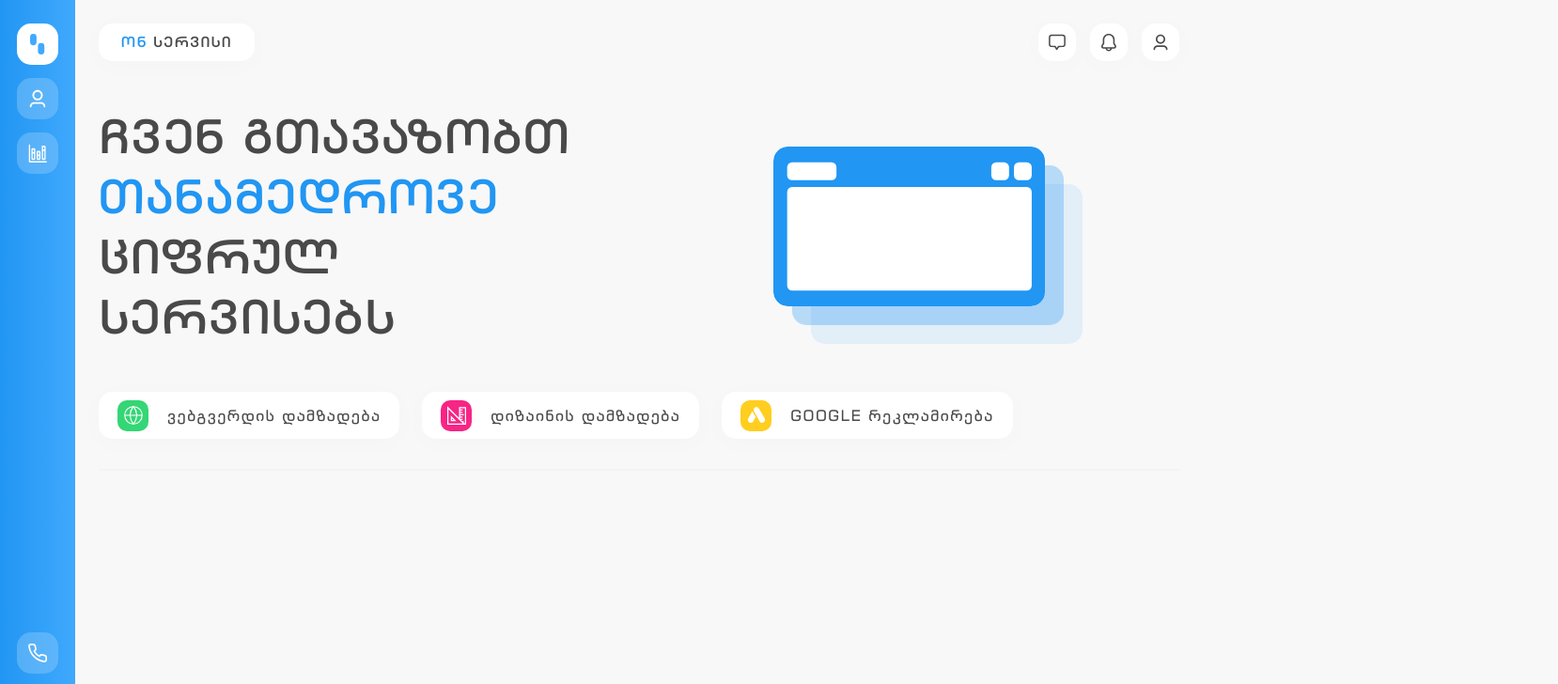
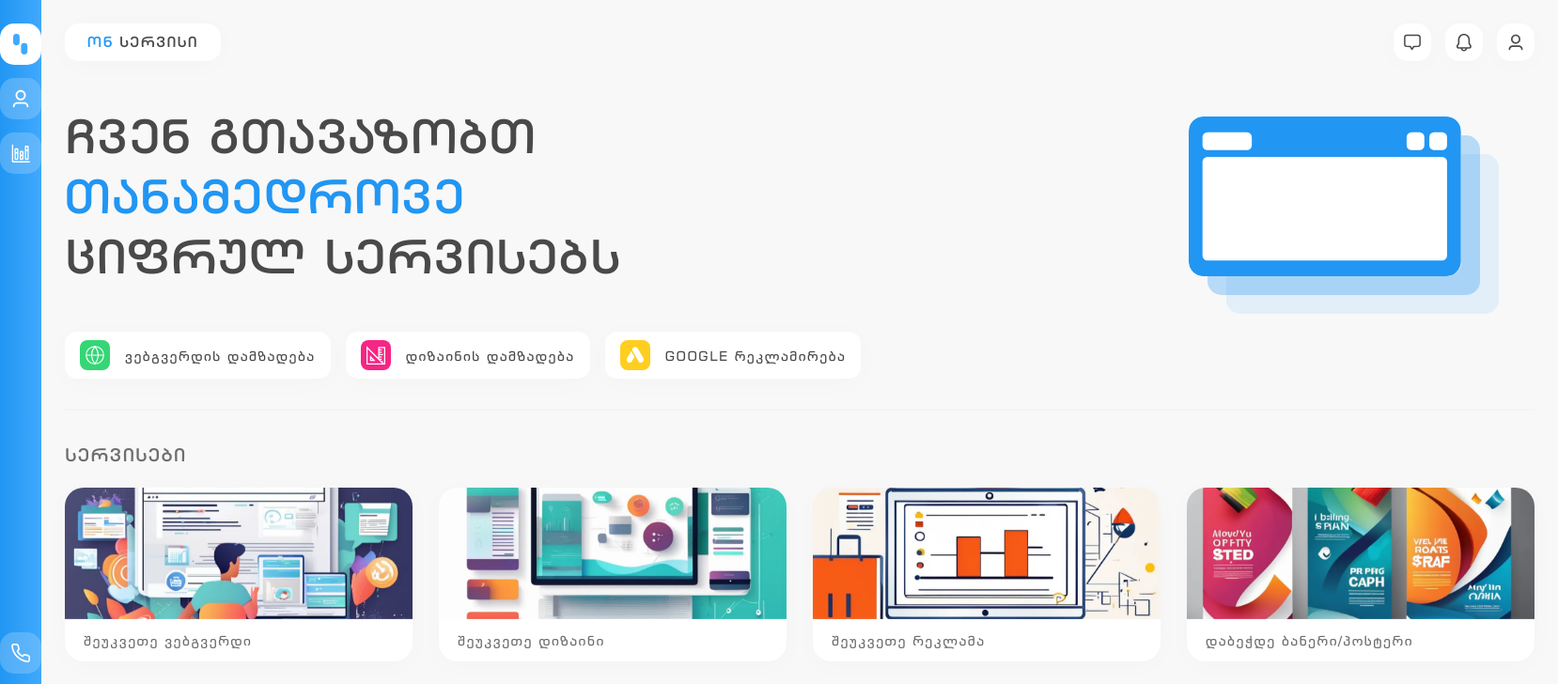
Before and after one commit to LukaFexshvelashvili/ONSERVICE, a React (Vite) app: page / in a window 1280 px wide. Shown: the top 728 px of the page at 94% size, 1658 px wide, since content can reach past the window. Built offline with nearby package versions, Linux system fonts and the light colour scheme.

Commit message:
Ended Home/Profile/Order Pages

```diff
--- a/src/components/NavBar.tsx
+++ b/src/components/NavBar.tsx
@@ -6,6 +6,7 @@ import {
   StackedIcon,
   UserIcon,
 } from "../assets/icons/icons";
+import OutsideClick from "./globals/OutsideClick";
 
 export default function NavBar() {
   return (
@@ -24,7 +25,10 @@ export function NavActions() {
   const [activeBubble, setActiveBubble] = useState<null | string>(null);
 
   return (
-    <div className="flex gap-[15px] items-center relative">
+    <OutsideClick
+      className="flex gap-[15px] items-center relative"
+      onOutsideClick={() => setActiveBubble(null)}
+    >
       <>
         <NavButton
           icon={ChatIcon}
@@ -56,7 +60,7 @@ export function NavActions() {
       <div
         className={`action_bar absolute transition-all duration-200 ${
           activeBubble == null ? "invisible opacity-0" : "visible opacity-100"
-        } right-0 w-[200px] rounded-info shadow-def p-4 py-4 flex flex-col items-center bg-white top-[55px]`}
+        } right-0 w-[200px] rounded-info shadow-def flex flex-col items-center bg-white top-[55px]`}
       >
         {(() => {
           switch (activeBubble) {
@@ -71,13 +75,13 @@ export function NavActions() {
           }
         })()}
       </div>
-    </div>
+    </OutsideClick>
   );
 }
 
 export function ChatBar() {
   return (
-    <div className="flex flex-col text-black2 text-[14px] tracking-wide w-[170px]">
+    <div className="flex flex-col text-black2 text-[14px] tracking-wide w-[170px] py-4">
       <div className="flex items-center gap-2 mx-auto select-none flex-col justify-center text-center">
         <div className="rounded-[8px] bg-main h-[28px] aspect-square"></div>
         დახმარების ცენტრთან ჩათის დაწყება
@@ -92,7 +96,8 @@ export function ChatBar() {
 
 export function NotificationsBar() {
   return (
-    <div className="flex flex-col text-black2 text-[14px] tracking-wide w-[170px] gap-2 max-h-[200px]">
+    <div className=" text-black2 text-[14px] tracking-wide w-[170px] py-4">
+      <div className="flex flex-col gap-2 max-h-[200px]">
         <div className="flex items-center gap-3 mx-auto select-none cursor-pointer w-full p-2 rounded-[8px] relative transition-colors hover:bg-mainClearHover bg-mainClear">
           <div className="absolute top-[-2px] right-[-2px] h-2 w-2 rounded-full bg-main"></div>
           <div className="rounded-[8px] bg-main h-[24px] aspect-square"></div>
@@ -111,12 +116,13 @@ export function NotificationsBar() {
           შეტყობინება
         </div>
       </div>
+    </div>
   );
 }
 
 export function ProfileBar() {
   return (
-    <div className="flex flex-col text-black text-[15px] tracking-wide w-[150px] py-2">
+    <div className="flex flex-col text-black text-[15px] tracking-wide w-[150px] py-6">
       <div className="flex items-center gap-3 mx-auto select-none cursor-pointer">
         <div className="rounded-[8px] bg-main h-[24px] aspect-square"></div>
         ლუკა
--- a/src/components/SideBar.tsx
+++ b/src/components/SideBar.tsx
@@ -10,7 +10,7 @@ import {
 function SideBar() {
   const [rowActive, setRowActive] = useState(0);
   return (
-    <div className="w-[80px] h-[100vh] min-h-[350px] sticky bg-gradient-to-r from-main to-secondMain py-[25px] flex justify-center select-none">
+    <div className="w-[80px] h-[100vh] min-h-[350px] top-0 sticky bg-gradient-to-r from-main to-secondMain py-[25px] flex justify-center select-none">
       <div className="flex flex-col justify-between gap-3.5 ">
         <div className="first_row flex items-center flex-col gap-3.5">
           {firstRow.map((e: Trow) => (
--- /dev/null
+++ b/src/components/globals/Card.tsx
@@ -0,0 +1,20 @@
+export default function Card(props: {
+  text: string;
+  img: string;
+  alt: string;
+}) {
+  return (
+    <div className="flickfx group rounded-cards h-[185px] w-[370px] bg-white shadow-def flex- flex-col overflow-hidden select-none transition-colors hover:bg-whiteHover cursor-pointer">
+      <div className=" image_side h-[140px] w-full relative">
+        <img
+          src={props.img}
+          className="flickfx group-hover:opacity-95 transition-opacity absolute h-full w-full object-cover top-0 left-0"
+          alt={props.alt}
+        />
+      </div>
+      <div className="h-[45px] w-full px-5 flex items-center text-[14px] font-bpg text-black2 tracking-[1.5px]">
+        {props.text}
+      </div>
+    </div>
+  );
+}
--- /dev/null
+++ b/src/components/globals/OutsideClick.tsx
@@ -0,0 +1,35 @@
+import React, { useRef, useEffect } from "react";
+
+type OutsideClickProps = {
+  children: any;
+  onOutsideClick: () => void;
+  className?: string;
+};
+
+export default function OutsideClick({
+  children,
+  onOutsideClick,
+  className,
+}: OutsideClickProps) {
+  const box = useRef<HTMLDivElement | null>(null);
+
+  useEffect(() => {
+    const handleClickOutside = (event: MouseEvent) => {
+      if (box.current && !box.current.contains(event.target as Node)) {
+        onOutsideClick();
+      }
+    };
+
+    window.addEventListener("click", handleClickOutside);
+
+    return () => {
+      window.removeEventListener("click", handleClickOutside);
+    };
+  }, [onOutsideClick]);
+
+  return (
+    <div ref={box} className={className}>
+      {children}
+    </div>
+  );
+}
--- a/src/index.css
+++ b/src/index.css
@@ -27,6 +27,9 @@
   src: url("assets/fonts/capsMedium.woff2");
   font-family: capsMedium;
 }
+.flickfx {
+  -webkit-transform: translateZ(0);
+}
 body {
   font-family: capsMedium;
   letter-spacing: 1.5px;
@@ -37,3 +40,10 @@ body {
   justify-content: center;
   align-items: center;
 }
+
+::-webkit-scrollbar {
+  @apply bg-whiteHover w-[8px];
+}
+::-webkit-scrollbar-thumb {
+  @apply bg-main;
+}
--- a/src/main/App.tsx
+++ b/src/main/App.tsx
@@ -1,6 +1,8 @@
 import NavBar from "../components/NavBar";
 import SideBar from "../components/SideBar";
 import Home from "../pages/Home/Home";
+import Orders from "../pages/Orders/Orders";
+import Profile from "../pages/Profile/Profile";
 
 function App() {
   return (
@@ -8,6 +10,8 @@ function App() {
       <SideBar />
       <Content>
         <Home />
+        {/* <Profile /> */}
+        {/* <Orders /> */}
       </Content>
     </Layout>
   );
@@ -23,7 +27,7 @@ function Content({ children }: any) {
   return (
     <div className="flex flex-col py-[25px] px-[25px] flex-1">
       <NavBar />
-      {children}
+      <main className="mt-12">{children}</main>
     </div>
   );
 }
--- a/src/pages/Home/Home.tsx
+++ b/src/pages/Home/Home.tsx
@@ -1,39 +1,65 @@
 import { SkeletonWindow } from "../../assets/decorations/Decorations";
 import { AdsIcon, DesignIcon, WebIcon } from "../../assets/icons/icons";
+import WebDeveloping from "../../assets/images/WebDeveloping.png";
+import DesignMaking from "../../assets/images/DesignMaking.png";
+import Advertisement from "../../assets/images/Advertisement.png";
+import Printing from "../../assets/images/Printing.png";
+import OnHome from "../../assets/images/OnHome.png";
+
+import Card from "../../components/globals/Card";
 
 export default function Home() {
   return (
-    <div className="mt-12">
+    <>
       <div className="flex items-center justify-between">
         <h1 className="text-black text-[52px] leading-[64px] flex-1">
           ჩვენ გთავაზობთ <br /> <span className="text-main">თანამედროვე </span>{" "}
           <br /> ციფრულ სერვისებს
         </h1>
-        <div className="flex-1 center">
+        <div className="flex-1 flex items-center justify-end pr-[5%] ">
           <SkeletonWindow className="rounded-info h-[170px] shadow-[20px_20px_rgba(33,_149,_243,_0.3),_40px_40px_rgba(33,_149,_243,_0.1)]" />
         </div>
       </div>
-      <div className="info_card_row flex justify-start items-center gap-6 font-bpg mt-12 text-[16px]">
-        <div className="info_card px-5 h-[50px] rounded-info text-black shadow-def flex items-center bg-bg select-none cursor-pointer transition-colors hover:bg-whiteHover ">
-          <div className="info_card_icon bg-green rounded-[10px] h-[33px] aspect-square center mr-5">
-            <WebIcon className="h-[20px] aspect-square" />
+      <div className="info_card_row flex justify-start items-center gap-4 font-bpg mt-12 text-[14px]">
+        <div className="info_card px-4 h-[50px] rounded-[13px] text-black shadow-def flex items-center bg-bg select-none cursor-pointer transition-colors hover:bg-whiteHover ">
+          <div className="info_card_icon bg-green rounded-[8px] h-[32px] p-[6px] aspect-square center mr-4">
+            <WebIcon className="h-full aspect-square" />
           </div>
           ვებგვერდის დამზადება
         </div>
-        <div className="info_card px-5 h-[50px] rounded-info text-black shadow-def flex items-center bg-bg select-none cursor-pointer transition-colors hover:bg-whiteHover ">
-          <div className="info_card_icon bg-red rounded-[10px] h-[33px] aspect-square center mr-5">
-            <DesignIcon className="h-[20px] aspect-square" />
+        <div className="info_card px-4 h-[50px] rounded-[13px] text-black shadow-def flex items-center bg-bg select-none cursor-pointer transition-colors hover:bg-whiteHover ">
+          <div className="info_card_icon bg-red rounded-[8px] h-[32px] p-[6px] aspect-square center mr-4">
+            <DesignIcon className="h-full aspect-square" />
           </div>
           დიზაინის დამზადება
         </div>
-        <div className="info_card px-5 h-[50px] rounded-info text-black shadow-def flex items-center bg-bg select-none cursor-pointer transition-colors hover:bg-whiteHover ">
-          <div className="info_card_icon bg-yellow rounded-[10px] h-[33px] aspect-square center mr-5">
-            <AdsIcon className="h-[20px] aspect-square" />
+        <div className="info_card px-4 h-[50px] rounded-[13px] text-black shadow-def flex items-center bg-bg select-none cursor-pointer transition-colors hover:bg-whiteHover ">
+          <div className="info_card_icon bg-yellow rounded-[8px] h-[32px] p-[6px] aspect-square center mr-4">
+            <AdsIcon className="h-full aspect-square" />
           </div>
           GOOGLE რეკლამირება
         </div>
       </div>
       <div className="line bg-lineDecor h-[2px] w-full my-8"></div>
-    </div>
+      <h3 className="text-[20px] text-black2 mb-5">სერვისები</h3>
+      <div className="flex gap-7 my-3">
+        <Card
+          text="შეუკვეთე ვებგვერდი"
+          img={WebDeveloping}
+          alt="WebDeveloping"
+        />
+        <Card text="შეუკვეთე დიზაინი" img={DesignMaking} alt="DesignMaking" />
+        <Card text="შეუკვეთე რეკლამა" img={Advertisement} alt="Advertisement" />
+        <Card text="დაბეჭდე ბანერი/პოსტერი" img={Printing} alt="Printing" />
+      </div>
+      <h3 className="text-[20px] text-black2 mb-5 mt-14">პროექტები</h3>
+      <div className="flex gap-7 my-3">
+        <Card
+          text="უძრავი ქონების ყიდვა/გაყიდვა"
+          img={OnHome}
+          alt="OnHome.Ge"
+        />
+      </div>
+    </>
   );
 }
--- /dev/null
+++ b/src/pages/Orders/Orders.tsx
@@ -0,0 +1,47 @@
+import OrderCard from "./OrderCard";
+
+export default function Orders() {
+  return (
+    <>
+      <h1 className="text-black text-[52px] leading-[64px] flex-1">
+        გამარჯობა, <span className="text-main">ლუკა </span> <br />
+      </h1>
+      <p className="mt-5 text-desc text-[26px]">თქვენი შეკვეთები</p>
+      <div className="line bg-lineDecor h-[4px] w-[150px] mx-auto mt-5 rounded-md"></div>
+      <div className="mt-6 flex flex-col gap-2">
+        <OrderCard
+          id={234412}
+          order_type="ვებგვერდი"
+          order_date="11/13/2024"
+          order_date_deadline="11/24/2024"
+          order_price={241}
+          order_status={1}
+        />
+        <OrderCard
+          id={234410}
+          order_type="ვებგვერდი"
+          order_date="11/11/2024"
+          order_date_deadline="11/21/2024"
+          order_price={220}
+          order_status={2}
+        />
+        <OrderCard
+          id={234409}
+          order_type="რეკლამა"
+          order_date="11/4/2024"
+          order_date_deadline="11/10/2024"
+          order_price={50}
+          order_status={0}
+        />{" "}
+        <OrderCard
+          id={234402}
+          order_type="დიზაინი"
+          order_date="11/2/2024"
+          order_date_deadline="11/8/2024"
+          order_price={150}
+          order_status={0}
+        />
+      </div>
+    </>
+  );
+}
--- /dev/null
+++ b/src/pages/Profile/Profile.tsx
@@ -0,0 +1,39 @@
+export default function Profile() {
+  return (
+    <>
+      <h1 className="text-black text-[52px] leading-[64px] flex-1">
+        გამარჯობა, <span className="text-main">ლუკა </span> <br />
+      </h1>
+      <p className="mt-5 text-desc text-[26px]">თქვენი პროფილი</p>
+      <div className="info_box w-full rounded-info bg-white shadow-def p-7 mt-6 select-none">
+        <p className="text-black2 ">მომხმარებლის ინფორმაცია</p>
+        <div className="flex items-center gap-10 justify-center text-[14px] my-5">
+          <div className="flex flex-col gap-2">
+            <p className="font-bpg text-black2">სახელი</p>
+            <div className="rounded-md bg-inputBg px-3 h-[40px] w-[200px] text-desc flex items-center">
+              ლუკა
+            </div>
+          </div>
+          <div className="flex flex-col gap-2">
+            <p className="font-bpg text-black2">გვარი</p>
+            <div className="rounded-md bg-inputBg px-3 h-[40px] w-[200px] text-desc flex items-center">
+              ფეხშველაშვილი
+            </div>
+          </div>
+          <div className="flex flex-col gap-2">
+            <p className="font-bpg text-black2">მეილი</p>
+            <div className="rounded-md bg-inputBg px-3 h-[40px] w-[200px] text-desc flex items-center">
+              luki***@gmail.com
+            </div>
+          </div>
+          <div className="flex flex-col gap-2">
+            <p className="font-bpg text-black2">ნომერი</p>
+            <div className="rounded-md bg-inputBg px-3 h-[40px] w-[200px] text-desc flex items-center">
+              +995 551 1* ** **
+            </div>
+          </div>
+        </div>
+      </div>
+    </>
+  );
+}
--- a/tailwind.config.js
+++ b/tailwind.config.js
@@ -13,6 +13,7 @@ export default {
         bg: "#FFFFFF",
         black: "#494949",
         black2: "#6e6e6e",
+        inputBg: "#F8F8F8",
         desc: "rgba(73, 73, 73, 0.6)",
         white: "#FFFFFF",
         whiteHover: "#fcfcfc",
```
Also changed, not shown: src/pages/Orders/OrderCard.tsx (added, +55 -0 lines), src/assets/images/onhome.png (renamed from src/assets/images/banner2.png). Lines whose indentation alone changed are shown as unchanged.
